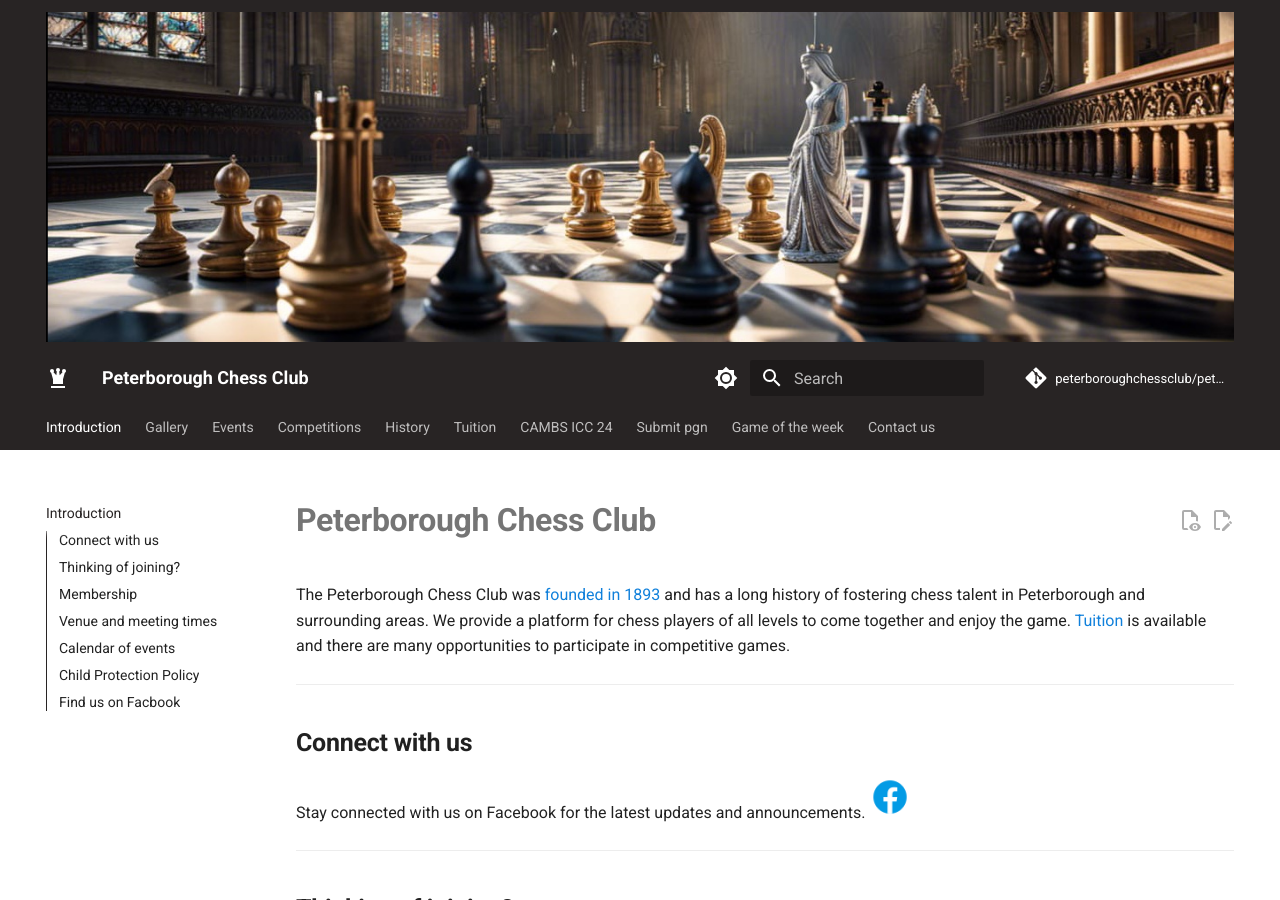
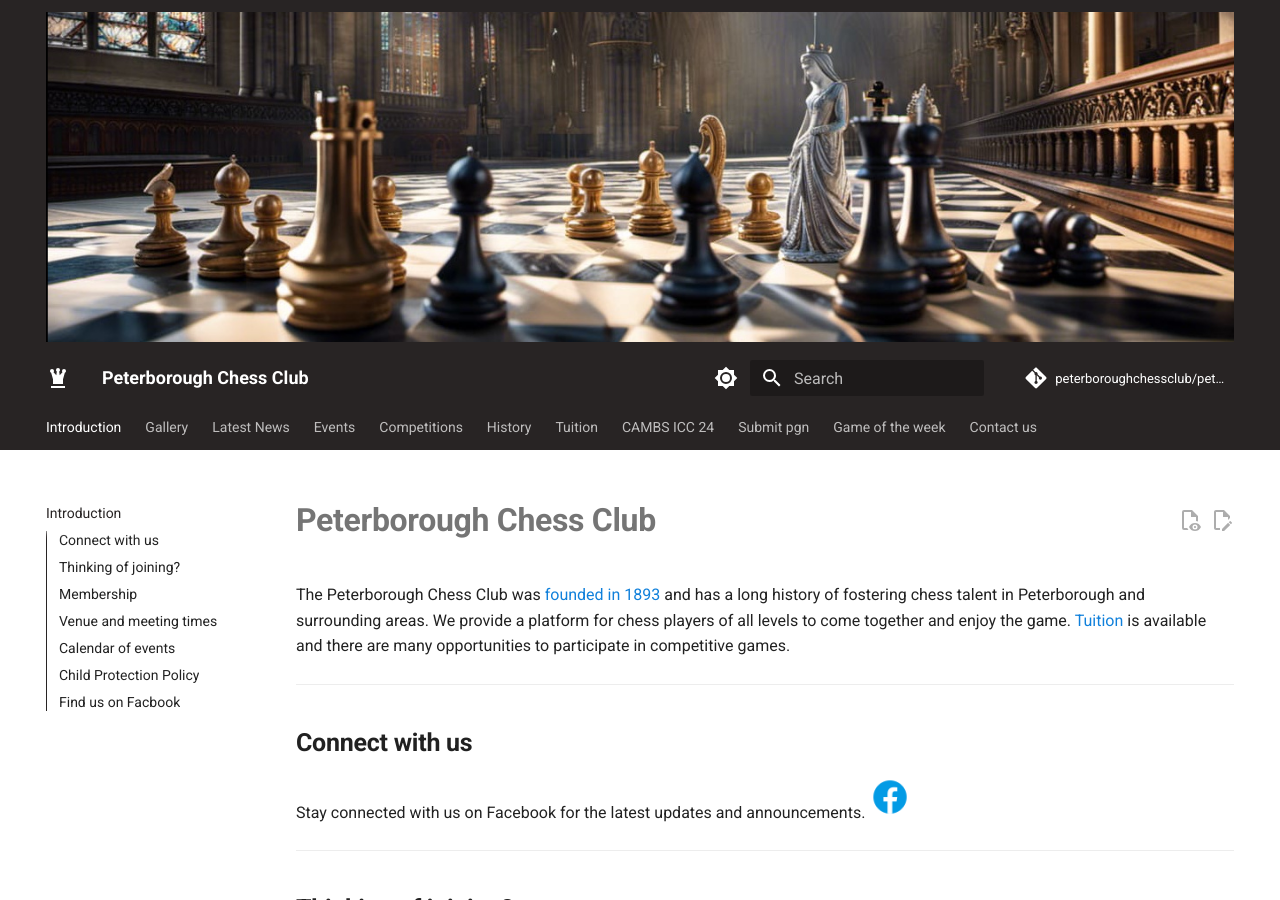
Before and after one commit to peterboroughchessclub/site, an MkDocs documentation site: the page built from docs/index.md, in a window 1280 px wide and 900 px high. Built offline with MkDocs 1.6.1 and Material for MkDocs 9.7.7, drawn with Linux system fonts in a browser that asks for light colours; comment, search, counter and statistics services are not loaded.

Commit message:
Add files via upload

```diff
--- a/mkdocs.yml
+++ b/mkdocs.yml
@@ -63,8 +63,8 @@ theme:
 
 markdown_extensions:
   - pymdownx.emoji:
-      emoji_index: !!python/name:materialx.emoji.twemoji
-      emoji_generator: !!python/name:materialx.emoji.to_svg
+      emoji_index: !!python/name:material.extensions.emoji.twemoji
+      emoji_generator: !!python/name:material.extensions.emoji.to_svg
   - pymdownx.highlight:
       anchor_linenums: true
   - pymdownx.tabbed:
@@ -77,6 +77,7 @@ markdown_extensions:
   - attr_list
 # Plugins
 plugins:
+  - macros
   - search:
       separator: '[\s\-,:!=\[\]()"`/]+|\.(?!\d)|&[lg]t;|(?!\b)(?=[A-Z][a-z])'
   # - minify:
@@ -101,6 +102,7 @@ extra:
 nav:
     - Introduction: index.md
     - Gallery: gallery.md
+    - Latest News: news.md
     - Events: events.md
     - Competitions: competitions.md
     - History: history.md
```
